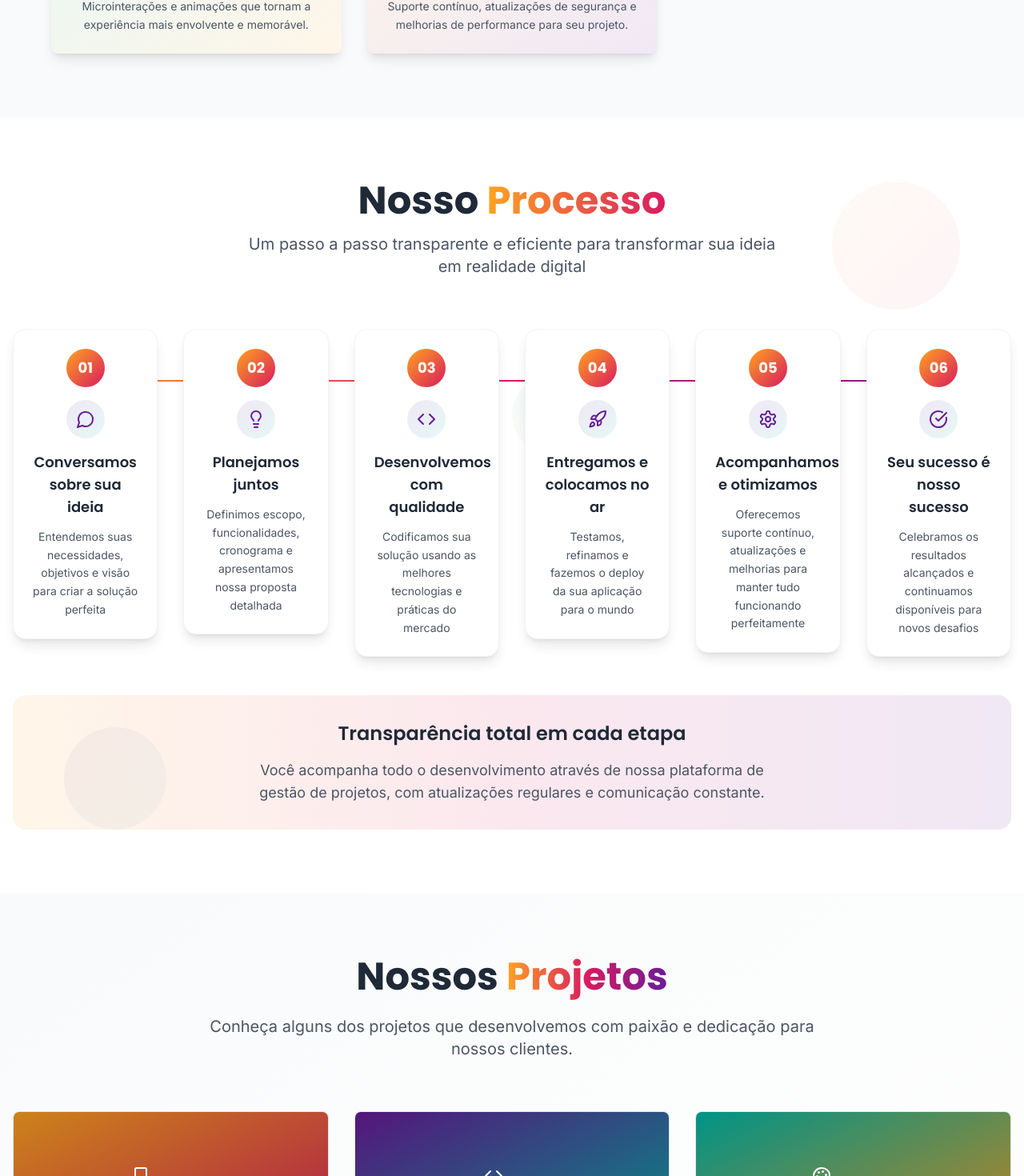
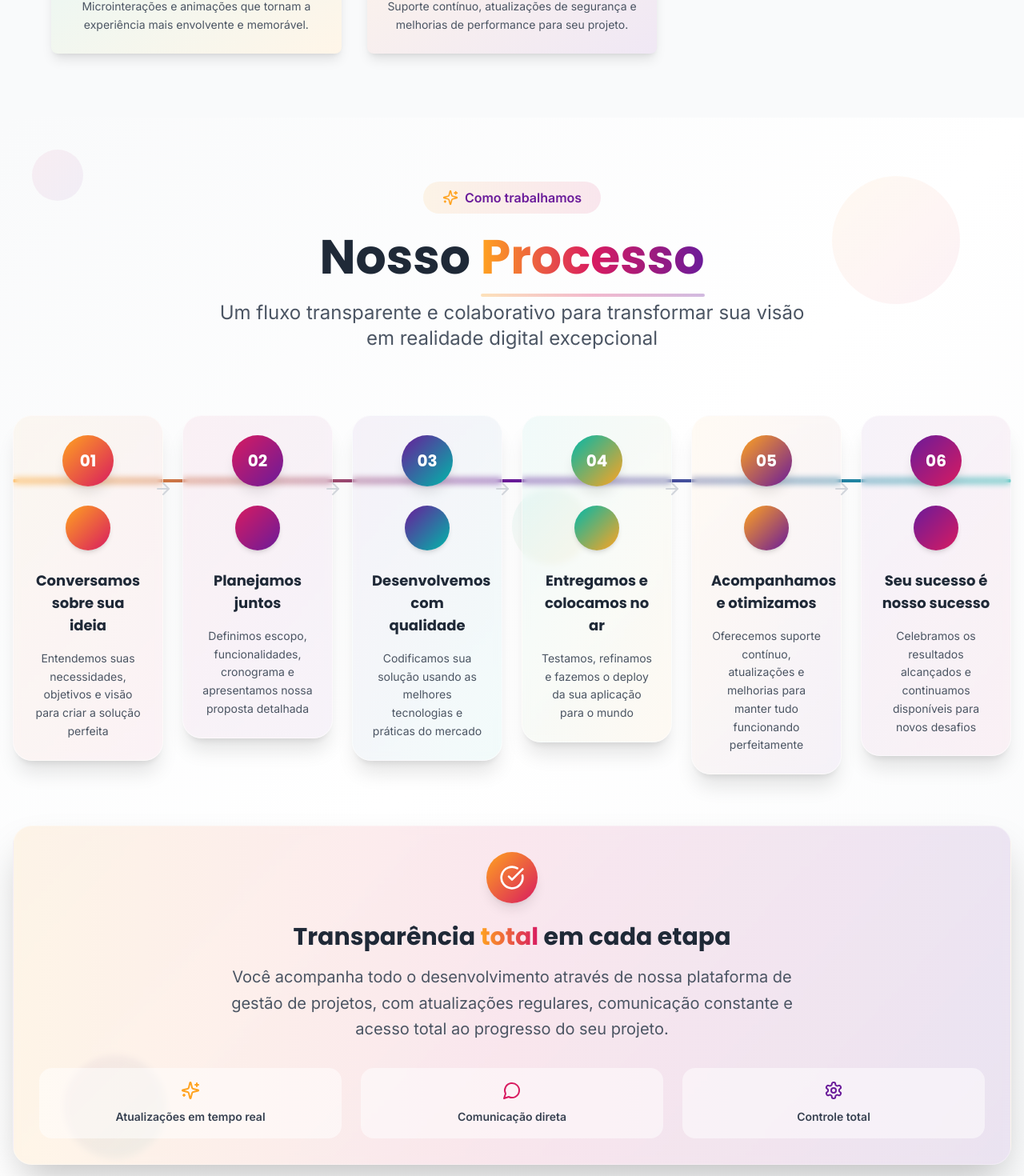
Before and after one commit to Cloves-Neto/arcadia-digital-canvas, a React (Vite) app: page / in a window 1280 px wide. Shown: the part 2479-3949 px from the top of the page at 80% size. Built offline with nearby package versions, Linux system fonts and the light colour scheme.

Commit message:
Refactor: Improve UI with interactive components
Enhance the landing page's aesthetics and interactivity by incorporating more interactive components.

```diff
--- a/src/components/ProcessSection.tsx
+++ b/src/components/ProcessSection.tsx
@@ -1,5 +1,5 @@
 
-import { MessageCircle, Lightbulb, Code, Rocket, Settings, CheckCircle } from "lucide-react";
+import { MessageCircle, Lightbulb, Code, Rocket, Settings, CheckCircle, ArrowRight, Sparkles } from "lucide-react";
 
 const ProcessSection = () => {
   const steps = [
@@ -7,104 +7,185 @@ const ProcessSection = () => {
       icon: MessageCircle,
       number: "01",
       title: "Conversamos sobre sua ideia",
-      description: "Entendemos suas necessidades, objetivos e visão para criar a solução perfeita"
+      description: "Entendemos suas necessidades, objetivos e visão para criar a solução perfeita",
+      color: "from-arcadia-orange to-arcadia-magenta",
+      bgColor: "from-arcadia-orange/5 to-arcadia-magenta/5",
+      delay: "0s"
     },
     {
       icon: Lightbulb,
       number: "02",
       title: "Planejamos juntos",
-      description: "Definimos escopo, funcionalidades, cronograma e apresentamos nossa proposta detalhada"
+      description: "Definimos escopo, funcionalidades, cronograma e apresentamos nossa proposta detalhada",
+      color: "from-arcadia-magenta to-arcadia-purple",
+      bgColor: "from-arcadia-magenta/5 to-arcadia-purple/5",
+      delay: "0.1s"
     },
     {
       icon: Code,
       number: "03",
       title: "Desenvolvemos com qualidade",
-      description: "Codificamos sua solução usando as melhores tecnologias e práticas do mercado"
+      description: "Codificamos sua solução usando as melhores tecnologias e práticas do mercado",
+      color: "from-arcadia-purple to-arcadia-teal",
+      bgColor: "from-arcadia-purple/5 to-arcadia-teal/5",
+      delay: "0.2s"
     },
     {
       icon: Rocket,
       number: "04",
       title: "Entregamos e colocamos no ar",
-      description: "Testamos, refinamos e fazemos o deploy da sua aplicação para o mundo"
+      description: "Testamos, refinamos e fazemos o deploy da sua aplicação para o mundo",
+      color: "from-arcadia-teal to-arcadia-orange",
+      bgColor: "from-arcadia-teal/5 to-arcadia-orange/5",
+      delay: "0.3s"
     },
     {
       icon: Settings,
       number: "05",
       title: "Acompanhamos e otimizamos",
-      description: "Oferecemos suporte contínuo, atualizações e melhorias para manter tudo funcionando perfeitamente"
+      description: "Oferecemos suporte contínuo, atualizações e melhorias para manter tudo funcionando perfeitamente",
+      color: "from-arcadia-orange to-arcadia-purple",
+      bgColor: "from-arcadia-orange/5 to-arcadia-purple/5",
+      delay: "0.4s"
     },
     {
       icon: CheckCircle,
       number: "06",
       title: "Seu sucesso é nosso sucesso",
-      description: "Celebramos os resultados alcançados e continuamos disponíveis para novos desafios"
+      description: "Celebramos os resultados alcançados e continuamos disponíveis para novos desafios",
+      color: "from-arcadia-purple to-arcadia-magenta",
+      bgColor: "from-arcadia-purple/5 to-arcadia-magenta/5",
+      delay: "0.5s"
     }
   ];
 
   return (
-    <section className="py-20 bg-white relative overflow-hidden">
-      {/* Decorative Elements */}
-      <div className="absolute top-0 left-0 w-full h-full opacity-5">
-        <div className="absolute top-20 right-20 w-40 h-40 bg-gradient-to-br from-arcadia-orange to-arcadia-magenta rounded-full"></div>
-        <div className="absolute bottom-20 left-20 w-32 h-32 bg-gradient-to-br from-arcadia-purple to-arcadia-teal rounded-full"></div>
-        <div className="absolute top-1/3 left-1/2 w-24 h-24 bg-gradient-to-br from-arcadia-teal to-arcadia-orange rounded-full"></div>
+    <section className="py-20 bg-gradient-to-br from-gray-50 via-white to-gray-50 relative overflow-hidden">
+      {/* Dynamic Background Elements */}
+      <div className="absolute inset-0 overflow-hidden">
+        <div className="absolute top-20 right-20 w-40 h-40 bg-gradient-to-br from-arcadia-orange/20 to-arcadia-magenta/20 rounded-full animate-float opacity-30"></div>
+        <div className="absolute bottom-20 left-20 w-32 h-32 bg-gradient-to-br from-arcadia-purple/20 to-arcadia-teal/20 rounded-full animate-float opacity-30" style={{animationDelay: '2s'}}></div>
+        <div className="absolute top-1/3 left-1/2 w-24 h-24 bg-gradient-to-br from-arcadia-teal/20 to-arcadia-orange/20 rounded-full animate-float opacity-30" style={{animationDelay: '4s'}}></div>
+        <div className="absolute top-10 left-10 w-16 h-16 bg-gradient-to-br from-arcadia-magenta/15 to-arcadia-purple/15 rounded-full animate-float opacity-40" style={{animationDelay: '1s'}}></div>
       </div>
 
       <div className="container mx-auto px-4 relative z-10">
         <div className="max-w-7xl mx-auto">
-          <div className="text-center mb-16">
-            <h2 className="text-4xl md:text-5xl font-poppins font-bold text-gray-800 mb-4">
-              Nosso <span className="bg-gradient-to-r from-arcadia-orange to-arcadia-magenta bg-clip-text text-transparent">Processo</span>
+          <div className="text-center mb-20 animate-fade-in">
+            <div className="inline-flex items-center bg-gradient-to-r from-arcadia-orange/10 to-arcadia-magenta/10 rounded-full px-6 py-2 mb-6">
+              <Sparkles className="h-5 w-5 text-arcadia-orange mr-2" />
+              <span className="text-arcadia-purple font-inter font-semibold">Como trabalhamos</span>
+            </div>
+            <h2 className="text-5xl md:text-6xl font-poppins font-bold text-gray-800 mb-6 leading-tight">
+              Nosso{' '}
+              <span className="bg-gradient-to-r from-arcadia-orange via-arcadia-magenta to-arcadia-purple bg-clip-text text-transparent relative">
+                Processo
+                <div className="absolute -bottom-2 left-0 right-0 h-1 bg-gradient-to-r from-arcadia-orange/30 via-arcadia-magenta/30 to-arcadia-purple/30 rounded-full"></div>
+              </span>
             </h2>
-            <p className="text-xl text-gray-600 font-inter max-w-2xl mx-auto">
-              Um passo a passo transparente e eficiente para transformar sua ideia em realidade digital
+            <p className="text-xl md:text-2xl text-gray-600 font-inter max-w-3xl mx-auto leading-relaxed">
+              Um fluxo transparente e colaborativo para transformar sua visão em realidade digital excepcional
             </p>
           </div>
 
-          {/* Horizontal Process Timeline */}
-          <div className="relative">
-            {/* Timeline Line */}
-            <div className="hidden md:block absolute top-16 left-0 right-0 h-0.5 bg-gradient-to-r from-arcadia-orange via-arcadia-magenta to-arcadia-purple"></div>
+          {/* Enhanced Interactive Timeline */}
+          <div className="relative mb-16">
+            {/* Animated Timeline Line */}
+            <div className="hidden lg:block absolute top-20 left-0 right-0 h-1 bg-gradient-to-r from-arcadia-orange via-arcadia-magenta via-arcadia-purple to-arcadia-teal rounded-full shadow-lg">
+              <div className="absolute inset-0 bg-gradient-to-r from-arcadia-orange/50 via-arcadia-magenta/50 via-arcadia-purple/50 to-arcadia-teal/50 rounded-full animate-pulse"></div>
+            </div>
 
-            <div className="grid grid-cols-1 md:grid-cols-2 lg:grid-cols-3 xl:grid-cols-6 gap-8">
+            <div className="grid grid-cols-1 md:grid-cols-2 lg:grid-cols-3 xl:grid-cols-6 gap-6">
               {steps.map((step, index) => (
-                <div key={index} className="relative group">
-                  <div className="bg-white border border-gray-100 rounded-2xl p-6 shadow-lg hover:shadow-xl transition-all duration-300 transform hover:-translate-y-2 relative z-10">
-                    {/* Step Number */}
-                    <div className="flex items-center justify-center mb-4">
-                      <div className="bg-gradient-to-br from-arcadia-orange to-arcadia-magenta rounded-full w-12 h-12 flex items-center justify-center group-hover:scale-110 transition-transform duration-300 relative z-20">
-                        <span className="text-white font-poppins font-bold text-lg">{step.number}</span>
+                <div
+                  key={index}
+                  className="relative group animate-fade-in"
+                  style={{animationDelay: step.delay}}
+                >
+                  {/* Connection Arrow */}
+                  {index < steps.length - 1 && (
+                    <div className="hidden xl:block absolute top-20 -right-3 z-30">
+                      <ArrowRight className="h-6 w-6 text-gray-300 group-hover:text-arcadia-orange transition-all duration-300 transform group-hover:scale-110" />
+                    </div>
+                  )}
+
+                  <div className={`bg-gradient-to-br ${step.bgColor} backdrop-blur-sm border border-white/50 rounded-3xl p-6 shadow-xl hover:shadow-2xl transition-all duration-500 transform hover:-translate-y-3 hover:rotate-1 relative overflow-hidden group-hover:border-white/80`}>
+                    {/* Animated Background Gradient */}
+                    <div className={`absolute inset-0 bg-gradient-to-br ${step.color} opacity-0 group-hover:opacity-10 transition-opacity duration-500 rounded-3xl`}></div>
+
+                    {/* Step Number with Enhanced Design */}
+                    <div className="flex items-center justify-center mb-6 relative z-10">
+                      <div className={`bg-gradient-to-br ${step.color} rounded-full w-16 h-16 flex items-center justify-center group-hover:scale-125 transition-all duration-500 shadow-lg group-hover:shadow-xl group-hover:shadow-arcadia-orange/25 relative`}>
+                        <span className="text-white font-poppins font-bold text-xl">{step.number}</span>
+                        <div className="absolute inset-0 rounded-full bg-white/20 opacity-0 group-hover:opacity-100 transition-opacity duration-300 animate-pulse"></div>
                       </div>
                     </div>
 
-                    <div className="flex items-center justify-center mb-4">
-                      <div className="bg-gradient-to-br from-arcadia-purple/10 to-arcadia-teal/10 rounded-full w-12 h-12 flex items-center justify-center group-hover:scale-110 transition-transform duration-300">
-                        <step.icon className="h-6 w-6 text-arcadia-purple" />
+                    {/* Icon with Enhanced Animation */}
+                    <div className="flex items-center justify-center mb-6 relative z-10">
+                      <div className={`bg-gradient-to-br ${step.color} bg-opacity-10 rounded-full w-14 h-14 flex items-center justify-center group-hover:scale-110 group-hover:rotate-12 transition-all duration-500 shadow-md`}>
+                        <step.icon className={`h-7 w-7 bg-gradient-to-br ${step.color} bg-clip-text text-transparent group-hover:scale-110 transition-transform duration-300`} />
                       </div>
                     </div>
 
-                    <h3 className="text-lg font-poppins font-semibold text-gray-800 mb-3 text-center">
+                    <h3 className="text-lg font-poppins font-bold text-gray-800 mb-4 text-center group-hover:text-gray-900 transition-colors duration-300 relative z-10">
                       {step.title}
                     </h3>
 
-                    <p className="text-gray-600 font-inter leading-relaxed text-sm text-center">
+                    <p className="text-gray-600 font-inter leading-relaxed text-sm text-center group-hover:text-gray-700 transition-colors duration-300 relative z-10">
                       {step.description}
                     </p>
+
+                    {/* Interactive Sparkle Effect */}
+                    <div className="absolute top-4 right-4 opacity-0 group-hover:opacity-100 transition-opacity duration-300">
+                      <Sparkles className="h-4 w-4 text-arcadia-orange animate-spin" />
+                    </div>
                   </div>
                 </div>
               ))}
             </div>
           </div>
 
-          <div className="text-center mt-12">
-            <div className="bg-gradient-to-r from-arcadia-orange/10 via-arcadia-magenta/10 to-arcadia-purple/10 rounded-2xl p-8">
-              <h3 className="text-2xl font-poppins font-semibold text-gray-800 mb-4">
-                Transparência total em cada etapa
-              </h3>
-              <p className="text-lg text-gray-600 font-inter max-w-2xl mx-auto">
-                Você acompanha todo o desenvolvimento através de nossa plataforma de gestão de projetos,
-                com atualizações regulares e comunicação constante.
-              </p>
+          {/* Enhanced CTA Section */}
+          <div className="text-center mt-16">
+            <div className="bg-gradient-to-r from-arcadia-orange/10 via-arcadia-magenta/10 to-arcadia-purple/10 backdrop-blur-sm rounded-3xl p-8 border border-white/30 shadow-2xl hover:shadow-3xl transition-all duration-500 group relative overflow-hidden">
+              {/* Animated Background */}
+              <div className="absolute inset-0 bg-gradient-to-r from-arcadia-orange/5 via-arcadia-magenta/5 to-arcadia-purple/5 opacity-0 group-hover:opacity-100 transition-opacity duration-500"></div>
+
+              <div className="relative z-10">
+                <div className="inline-flex items-center justify-center w-16 h-16 bg-gradient-to-br from-arcadia-orange to-arcadia-magenta rounded-full mb-6 group-hover:scale-110 transition-transform duration-300 shadow-lg">
+                  <CheckCircle className="h-8 w-8 text-white" />
+                </div>
+
+                <h3 className="text-3xl font-poppins font-bold text-gray-800 mb-4 group-hover:text-gray-900 transition-colors duration-300">
+                  Transparência{' '}
+                  <span className="bg-gradient-to-r from-arcadia-orange to-arcadia-magenta bg-clip-text text-transparent">
+                    total
+                  </span>{' '}
+                  em cada etapa
+                </h3>
+
+                <p className="text-xl text-gray-600 font-inter max-w-3xl mx-auto leading-relaxed group-hover:text-gray-700 transition-colors duration-300">
+                  Você acompanha todo o desenvolvimento através de nossa plataforma de gestão de projetos,
+                  com atualizações regulares, comunicação constante e acesso total ao progresso do seu projeto.
+                </p>
+
+                {/* Interactive Features */}
+                <div className="grid md:grid-cols-3 gap-6 mt-8">
+                  <div className="bg-white/50 rounded-2xl p-4 hover:bg-white/70 transition-all duration-300 hover:scale-105">
+                    <Sparkles className="h-6 w-6 text-arcadia-orange mx-auto mb-2" />
+                    <span className="text-sm font-inter font-semibold text-gray-700">Atualizações em tempo real</span>
+                  </div>
+                  <div className="bg-white/50 rounded-2xl p-4 hover:bg-white/70 transition-all duration-300 hover:scale-105">
+                    <MessageCircle className="h-6 w-6 text-arcadia-magenta mx-auto mb-2" />
+                    <span className="text-sm font-inter font-semibold text-gray-700">Comunicação direta</span>
+                  </div>
+                  <div className="bg-white/50 rounded-2xl p-4 hover:bg-white/70 transition-all duration-300 hover:scale-105">
+                    <Settings className="h-6 w-6 text-arcadia-purple mx-auto mb-2" />
+                    <span className="text-sm font-inter font-semibold text-gray-700">Controle total</span>
+                  </div>
+                </div>
+              </div>
             </div>
           </div>
         </div>
```
